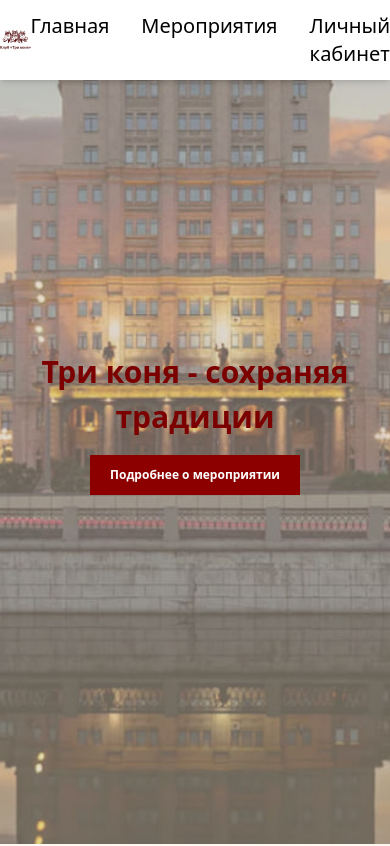
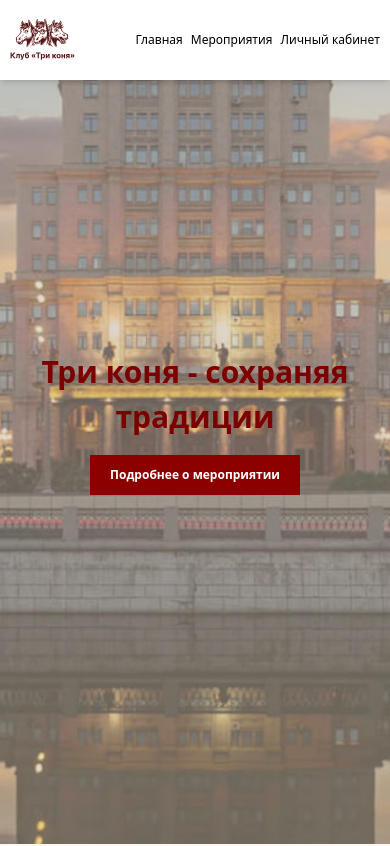
Before and after one commit to KhamdamovAva/3Horses, a React (Vite) app: page / in a window 390 px wide. Shown: the top 846 px of the page. Built offline with nearby package versions, Linux system fonts and the light colour scheme.

Commit message:
i updated adaptive to mobile

```diff
--- a/src/components/Navbar.jsx
+++ b/src/components/Navbar.jsx
@@ -6,16 +6,16 @@ function Navbar() {
     return (
         <>
             <nav className='flex justify-center bg-white shadow-md fixed w-full z-10'>
-                <div className='container mx-auto flex justify-between items-center h-[80px]'>
+                <div className='container mx-auto flex justify-between items-center h-[80px] px-[10px]'>
                     <NavLink to="/">
-                        <img src={navLogo} alt="Logotype" className='w-[80px]' />
+                        <img src={navLogo} alt="Logotype" className='w-[65px] md:w-[80px]' />
                     </NavLink>
-                    <div className='flex gap-8'>
-                        <NavLink className='font-sans text-xl' to='/'>
+                    <div className='flex gap-2 md:gap-8'>
+                        <NavLink className='font-sans text-[12px] sm:text-[18px] md:text-xl' to='/'>
                             Главная
                         </NavLink>
-                        <a href="#" className='font-sans text-xl'>Мероприятия</a>
-                        <NavLink className='font-sans text-xl' to='/registration'>
+                        <a href="#" className='font-sans text-[12px] sm:text-[18px] md:text-xl'>Мероприятия</a>
+                        <NavLink className='font-sans text-[12px] sm:text-[18px] md:text-xl' to='/registration'>
                             Личный кабинет
                         </NavLink>
                     </div>
```
